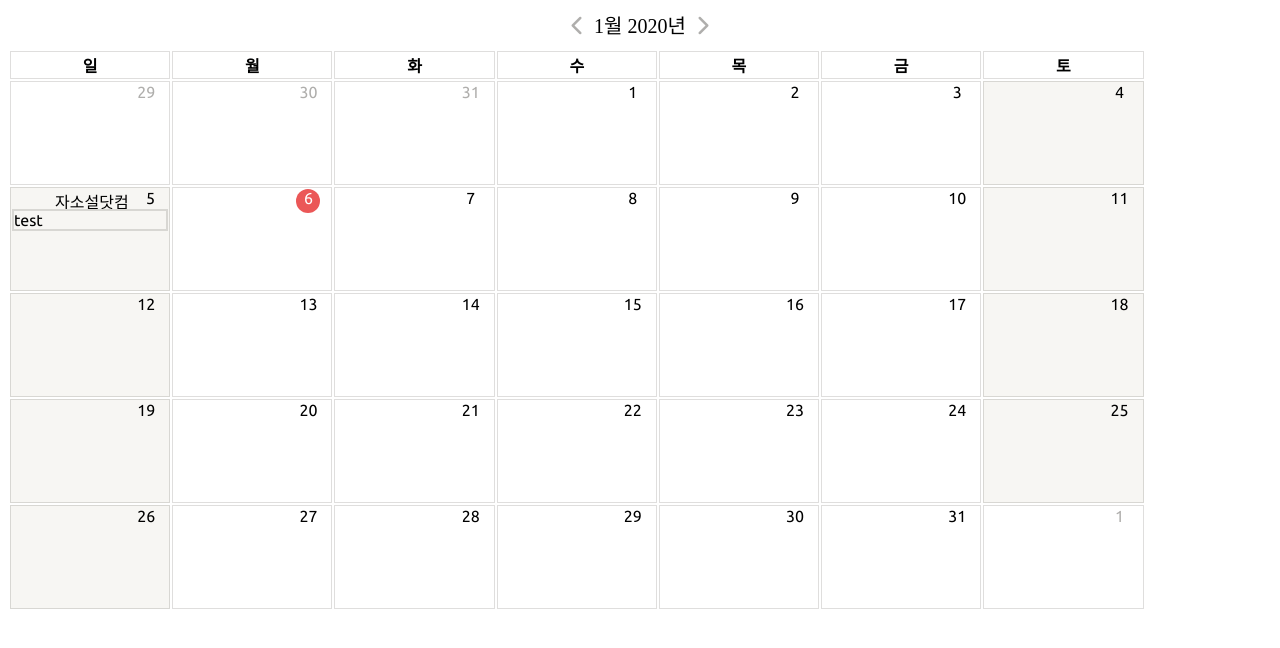
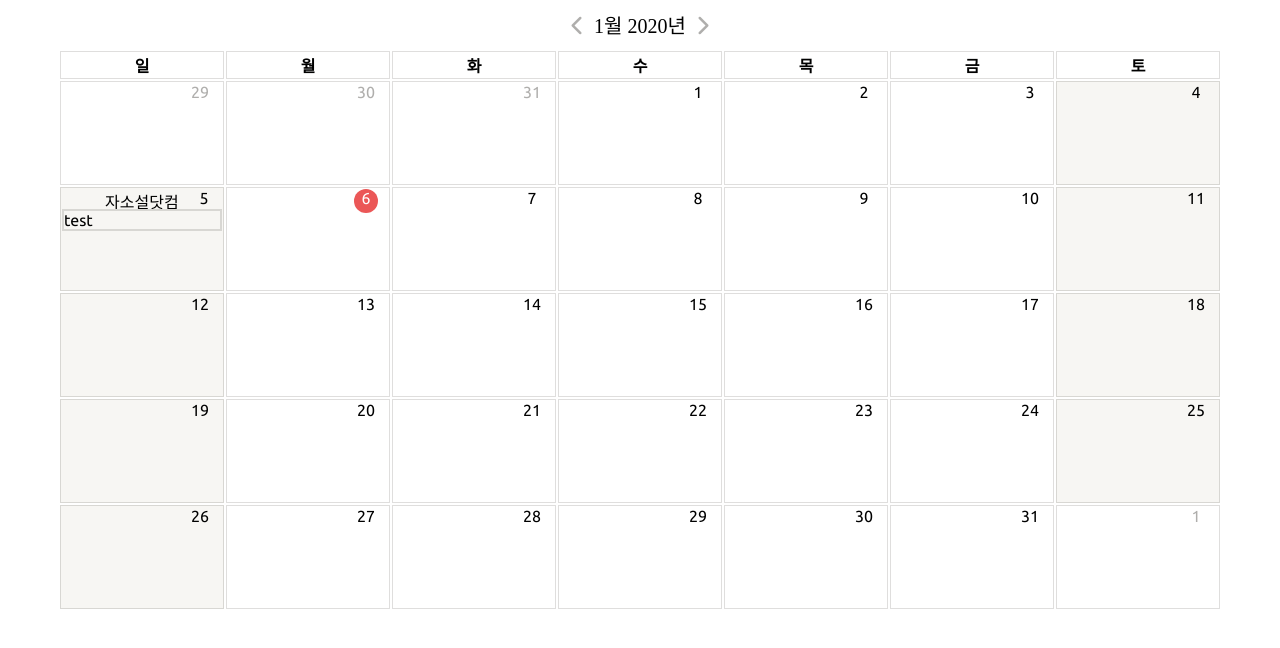
Before and after one commit to haeje/todo-calendar, a plain HTML site: page calendar.html in a window 1280 px wide. Drawn offline with Linux system fonts and the light colour scheme.

Commit message:
calendar 중앙정렬 css 수정

```diff
--- a/calendar.css
+++ b/calendar.css
@@ -1,18 +1,23 @@
 table {
-    width: 90%;
+  margin: 0 auto;
   font-family: 'Ubuntu', sans-serif;
 }
 th, td {
   position: relative;
   border: 1px solid rgba(55, 53, 47, 0.16);
   height: 100px;
-    width: 100px;
+  width: 10rem;
   vertical-align: top;
-    max-width: 100px;
+  max-width: 200px;
   overflow: hidden;
 }
 th{
   height: 2.5vh;
+}
+
+#calendar{
+  width:100%;
+  margin: 0 auto;
 }
 
 .add-todo-icon{
```
Lines whose indentation alone changed are shown as unchanged.
